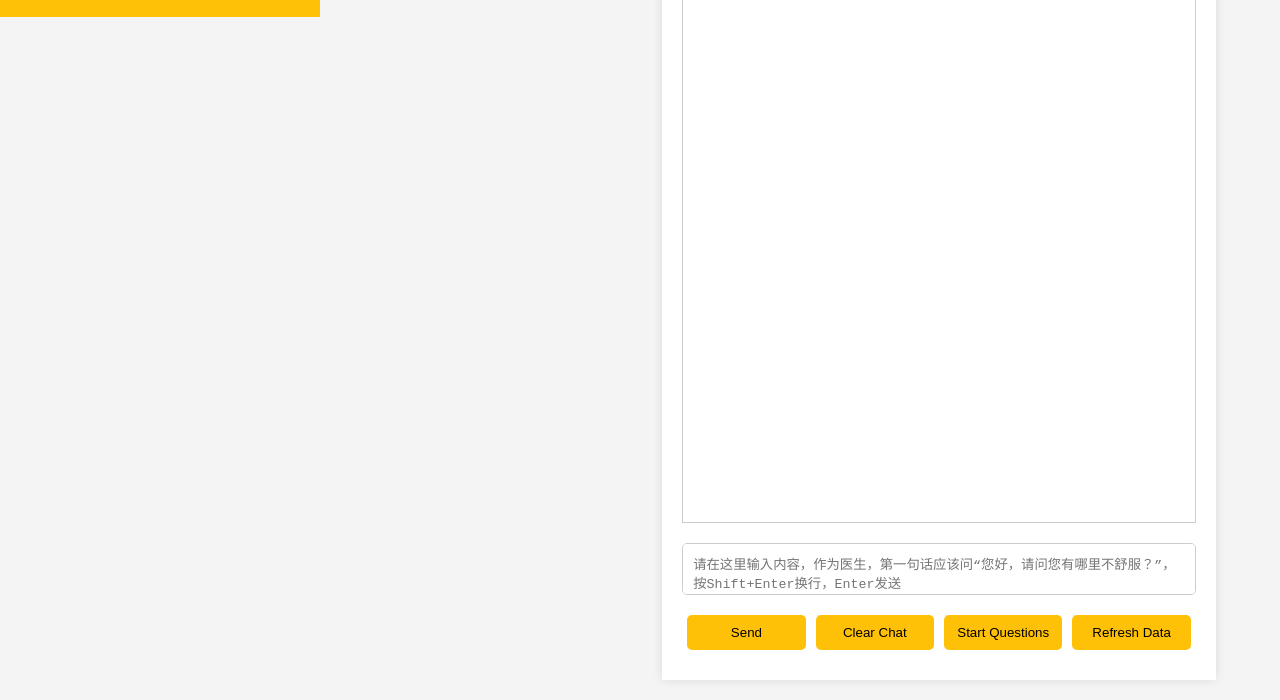
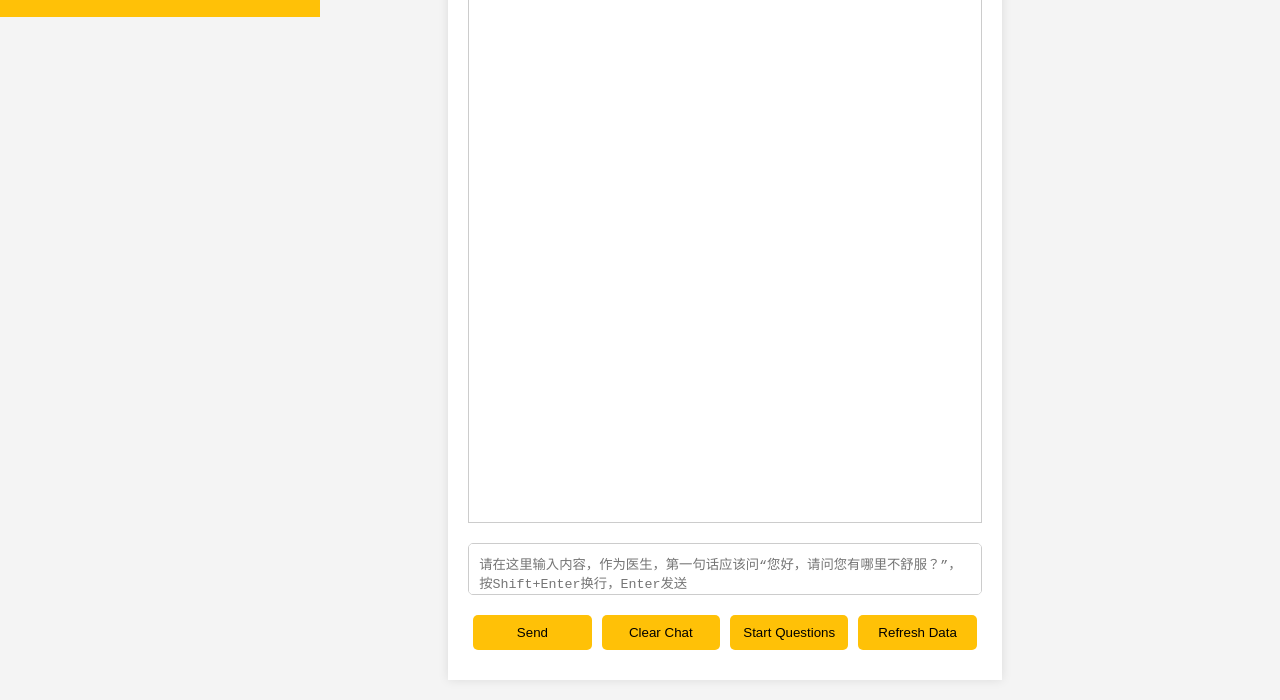
Before and after one commit to PatientModel/PatientModel.github.io, a plain HTML site: page index.html in a window 1280 px wide. Shown: the part 120-820 px from the top of the page. Drawn offline with Linux system fonts and the light colour scheme.

Commit message:
Add index.html

```diff
--- a/index.html
+++ b/index.html
@@ -42,7 +42,7 @@
                 display: flex; /* 使用flexbox布局 */
                 flex-direction: column; /* 设置flexbox布局方向为列方向 */
                 flex: 1; /* 使聊天容器在父容器中占据可用空间 */
-                margin-left: 25%; /* 确保主内容与标题头对齐 */
+                margin-right: 25%; /* 确保主内容与标题头对齐 */
             }
             #messages {
                 flex: 1; /* 使消息容器在父容器中占据可用空间 */
```
